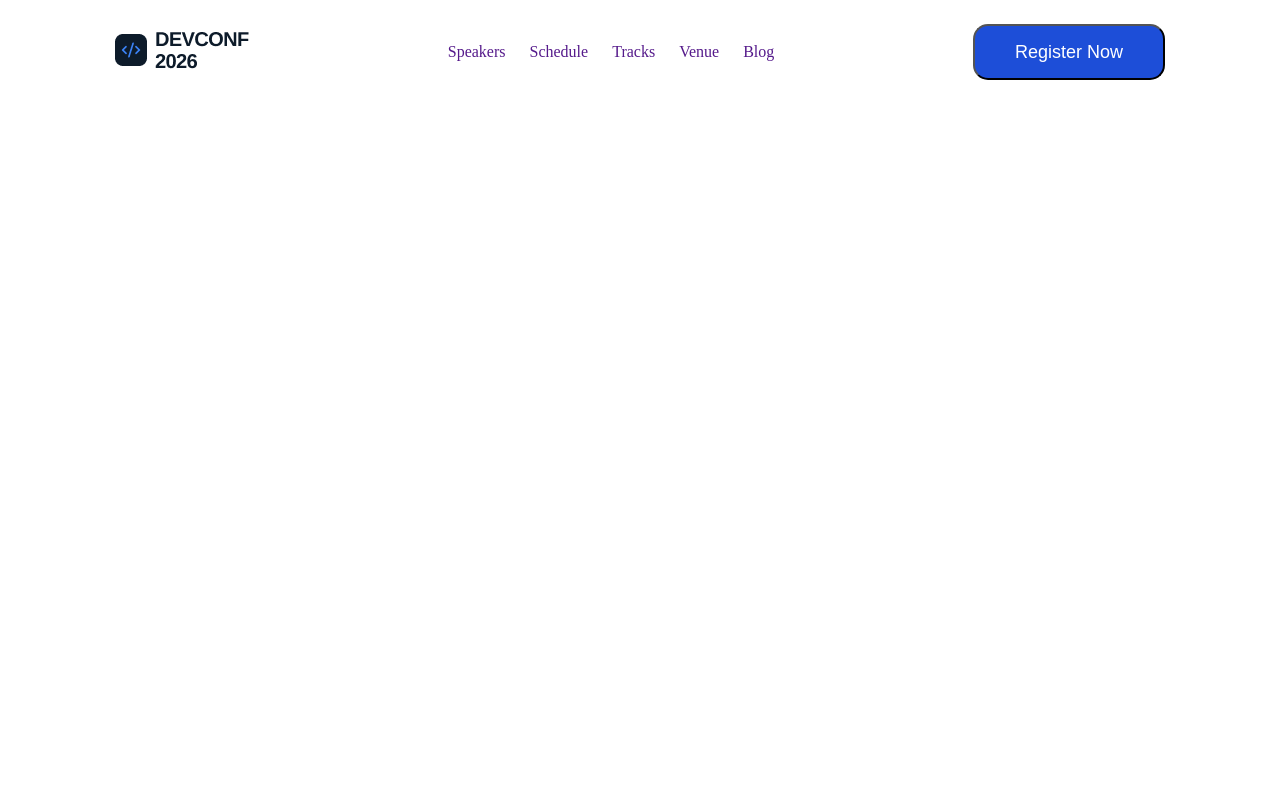
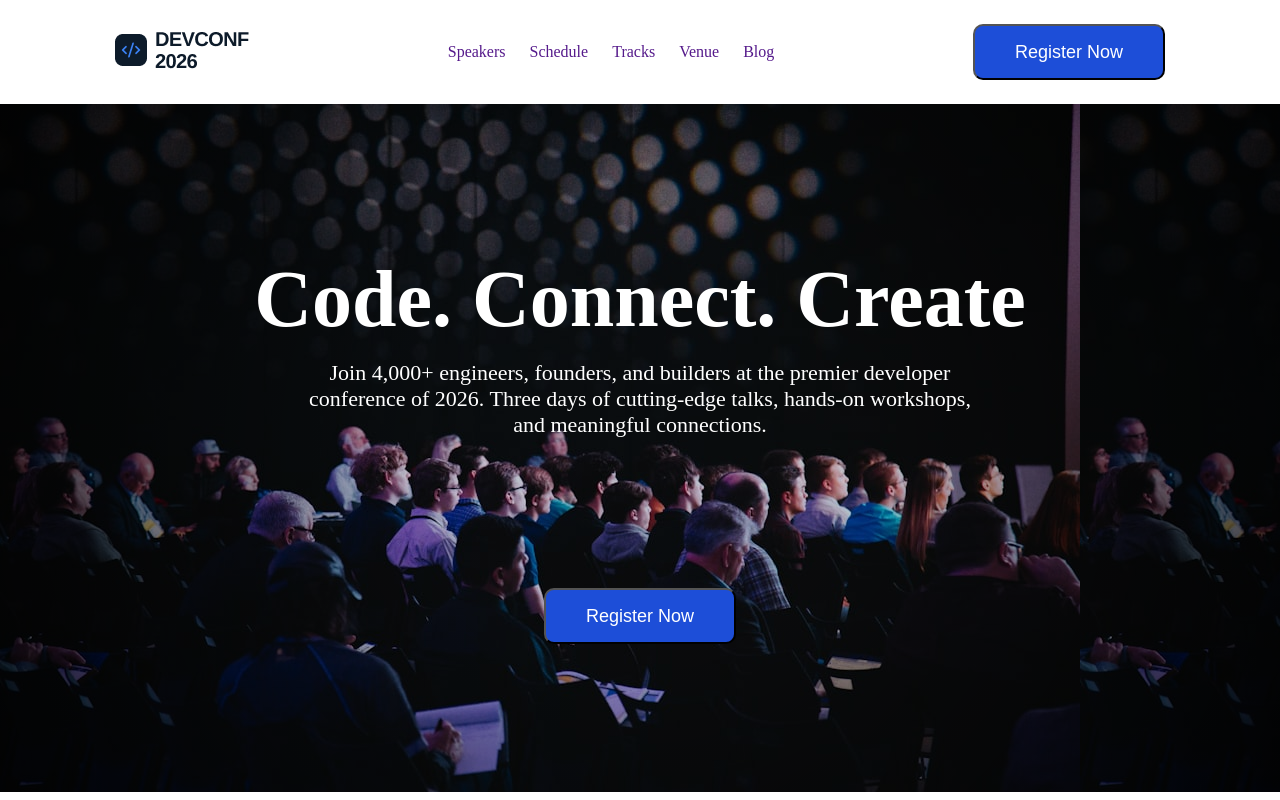
Before and after one commit to Razit-Ahmed/assignment-1, a plain HTML site: page index.html in a window 1280 px wide. Drawn offline with Linux system fonts and the light colour scheme.

Commit message:
hero section complete

```diff
--- a/index.html
+++ b/index.html
@@ -30,5 +30,22 @@
 
     <!-- nav end -->
 
+
+    <!-- hero section -->
+
+        <section class="banner">
+
+            <h1>Code. Connect. Create</h1>
+            <p>Join 4,000+ engineers, founders, and builders at the premier developer <br>conference of 2026. Three days of cutting-edge talks, hands-on workshops,<br> and meaningful connections.</p>
+
+
+            <button>Register Now</button>
+
+        </section>
+
+
+    <!-- hero section end -->
+
+
 </body>
 </html>
--- a/style.css
+++ b/style.css
@@ -32,8 +32,45 @@ nav .right button{
     color: white;
     height: 56px;
     width: 192px;
-    border-radius: 15px;
+    border-radius: 10px;
     font-size: large;
 }
 
 /* nav end */
+
+/* hero section */
+
+
+.banner{
+    background-image:
+     radial-gradient(circle, rgba(0,0,0,0.2) 30%, rgba(0,0,0,0.8) 100%),
+    url("./assets/banner.jpg");
+    height:86vh;
+    text-align: center;
+}
+
+
+
+.banner h1{
+    color: white;
+    padding-top: 150px;
+    font-size: 80px;
+}
+
+.banner p{
+    color: white;
+    padding-top: 15px;
+    font-size: 22px;
+}
+
+.banner button{
+     background-color: #1d4ed8;
+    color: white;
+    height: 56px;
+    width: 192px;
+    border-radius: 10px;
+    font-size: large;
+    margin-top: 150px;
+}
+
+/* hero section end */
```
